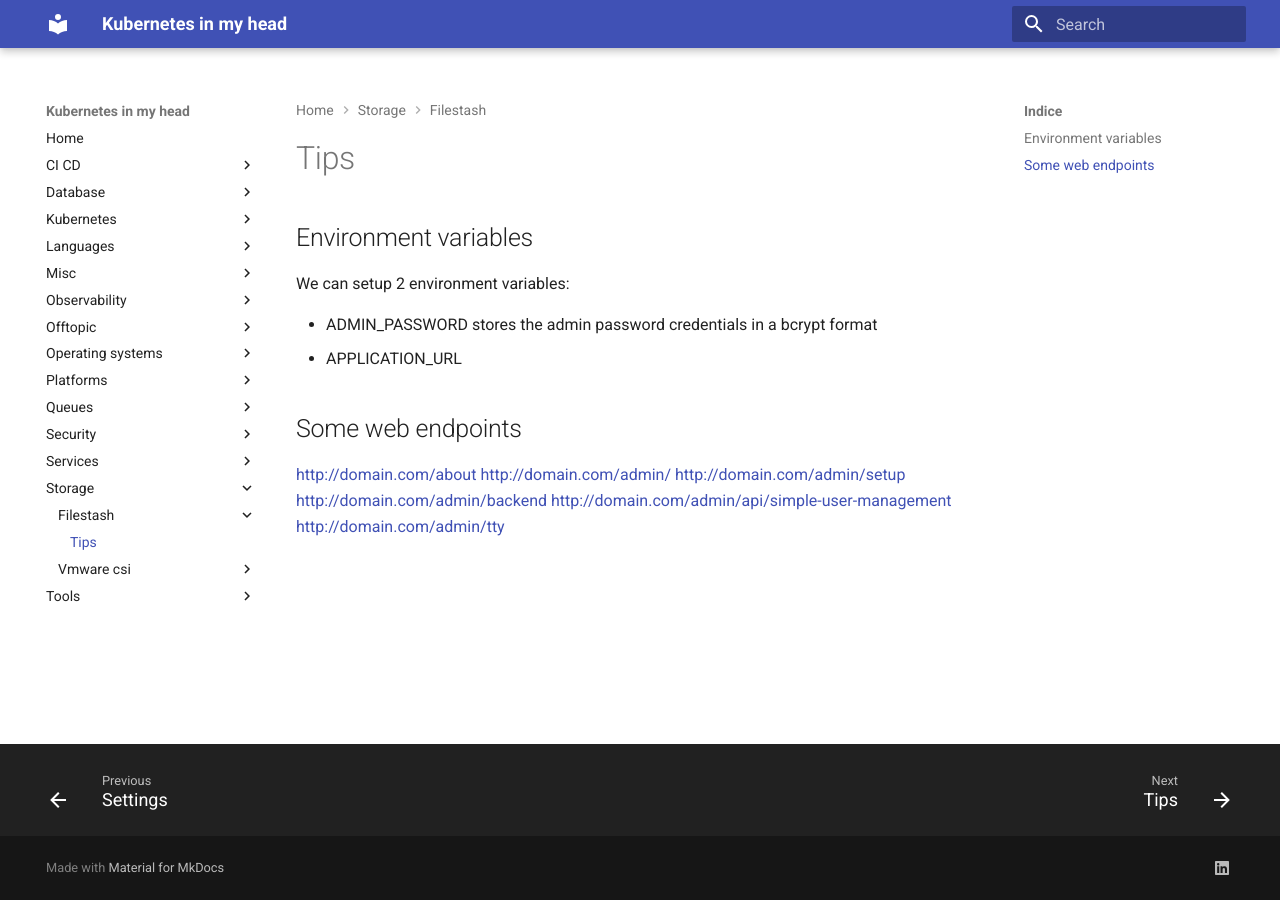
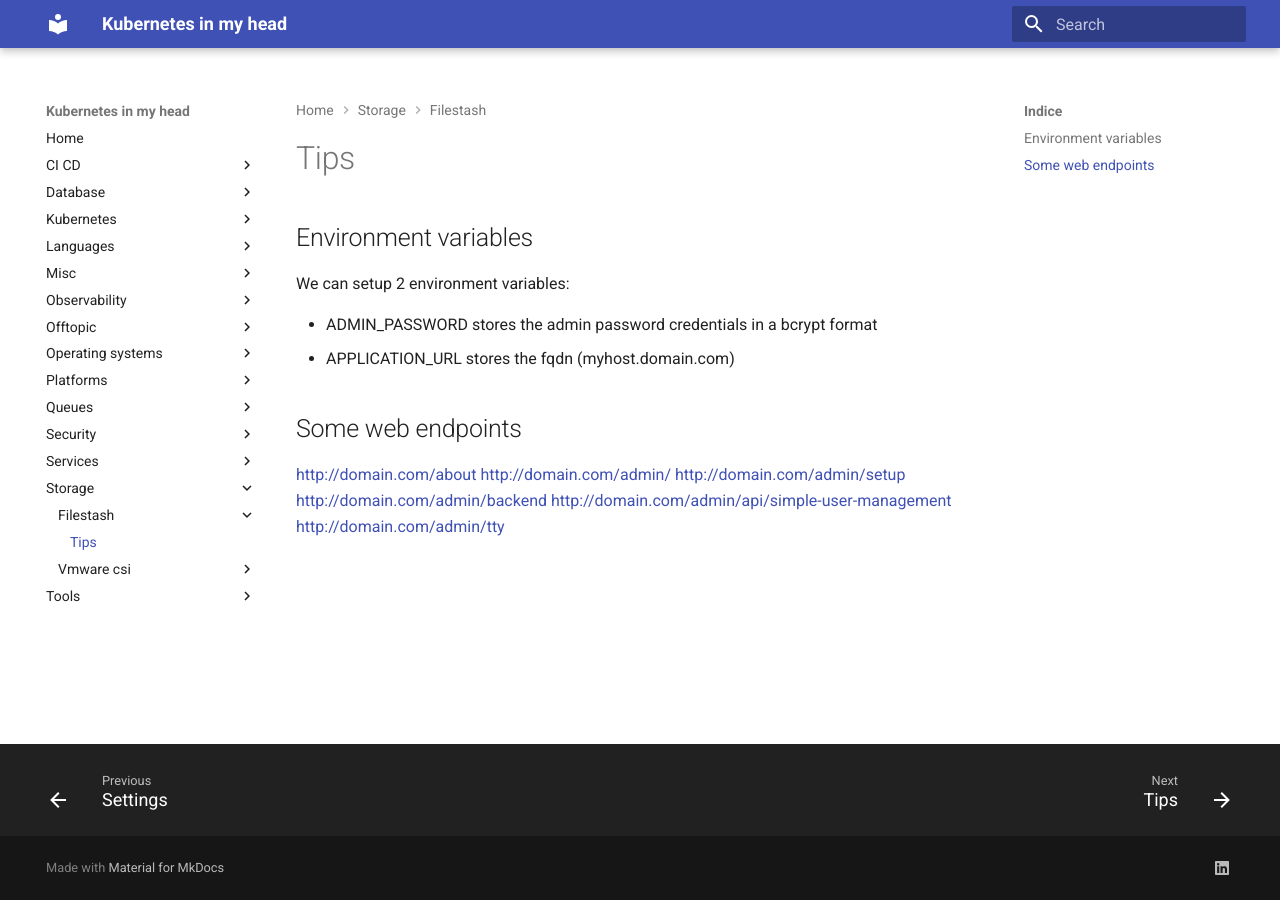
Before and after one commit to jorgelon/kubernetesinmyhead.net, an MkDocs documentation site: the page built from docs/storage/filestash/tips.md, in a window 1280 px wide. Built offline with MkDocs 1.6.1 and Material for MkDocs 9.7.7, drawn with Linux system fonts in a browser that asks for light colours.

Commit message:
add APPLICATION_URL

```diff
--- a/docs/storage/filestash/tips.md
+++ b/docs/storage/filestash/tips.md
@@ -5,7 +5,7 @@
 We can setup 2 environment variables:
 
 - ADMIN_PASSWORD stores the admin password credentials in a bcrypt format
-- APPLICATION_URL
+- APPLICATION_URL stores the fqdn (myhost.domain.com)
 
 ## Some web endpoints
 
```
